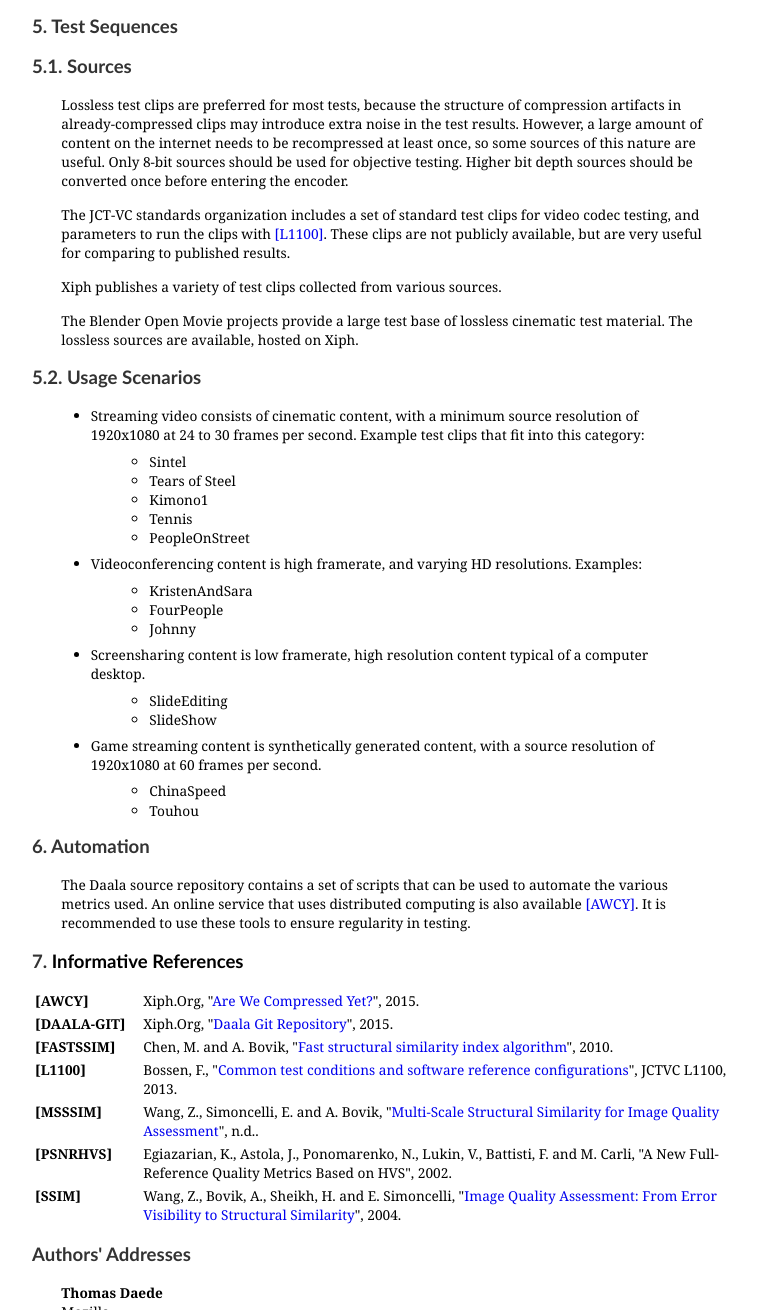
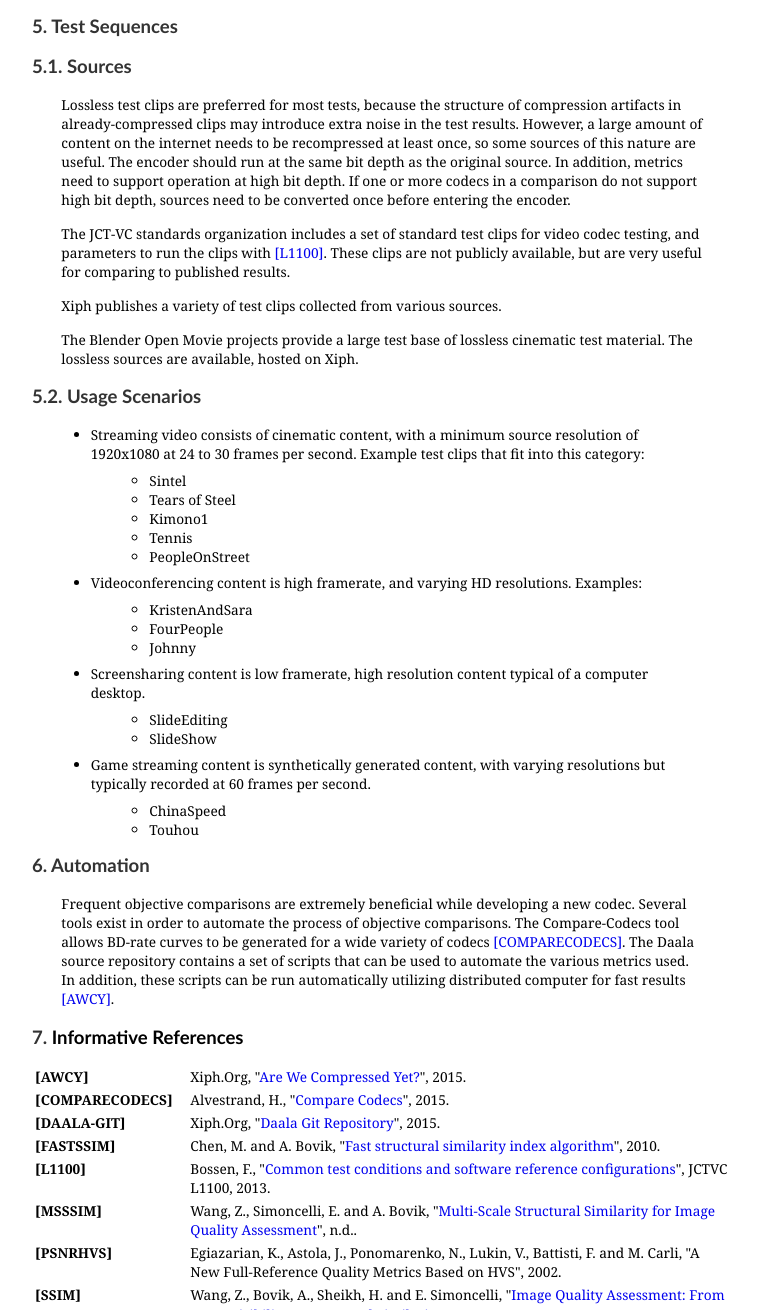
Before and after one commit to netvc/testing, a plain HTML site: page index.html in a window 1280 px wide. Shown: the part 2976-4286 px from the top of the page, without its empty margins (258-1016 px from the left). Drawn offline with Linux system fonts and the light colour scheme.

Commit message:
Script updating gh-pages.

```diff
--- a/index.html
+++ b/index.html
@@ -548,7 +548,7 @@ ul.toc a:first-child {
 <p id="rfc.section.3.1.p.4">10 * log10 ( MAX^2 / MSE )</p>
 <p id="rfc.section.3.1.p.5">which is the method used in the dump_psnr.c reference implementation.</p>
 <h1 id="rfc.section.3.2"><a href="#rfc.section.3.2">3.2.</a> <a href="#psnr-hvs-m" id="psnr-hvs-m">PSNR-HVS-M</a></h1>
-<p id="rfc.section.3.2.p.1">The PSNR-HVS metric performs a DCT transform of 8x8 blocks of the image, weights the coefficients, and then calculates the PSNR of those coefficients. Several different sets of weights have been considered. <a href="#PSNRHVS">[PSNRHVS]</a> The weights used by the dump_pnsrhvs.c tool have been found to be the best match to real MOS scores.</p>
+<p id="rfc.section.3.2.p.1">The PSNR-HVS metric performs a DCT transform of 8x8 blocks of the image, weights the coefficients, and then calculates the PSNR of those coefficients. Several different sets of weights have been considered. <a href="#PSNRHVS">[PSNRHVS]</a> The weights used by the dump_pnsrhvs.c tool in the Daala repository have been found to be the best match to real MOS scores.</p>
 <h1 id="rfc.section.3.3"><a href="#rfc.section.3.3">3.3.</a> <a href="#ssim" id="ssim">SSIM</a></h1>
 <p id="rfc.section.3.3.p.1">SSIM (Structural Similarity Image Metric) is a still image quality metric introduced in 2004 <a href="#SSIM">[SSIM]</a>. It computes a score for each individual pixel, using a window of neighboring pixels. These scores can then be averaged to produce a global score for the entire image. The original paper produces scores ranging between 0 and 1.</p>
 <p id="rfc.section.3.3.p.2">For the metric to appear more linear on BD-rate curves, the score is converted into a nonlinear decibel scale:</p>
@@ -563,7 +563,7 @@ ul.toc a:first-child {
 <p id="rfc.section.4.2.p.1">The Bjontegaard rate difference, also known as BD-rate, allows the comparison of two different codecs based on a metric. This is commonly done by fitting a curve to each set of data points on the plot of bitrate versus metric score, and then computing the difference in area between each of the curves. A cubic polynomial fit is common, but will be overconstrained with more than four samples. For higher accuracy, at least 10 samples and a linear piecewise fit should be used.</p>
 <h1 id="rfc.section.5"><a href="#rfc.section.5">5.</a> <a href="#test-sequences" id="test-sequences">Test Sequences</a></h1>
 <h1 id="rfc.section.5.1"><a href="#rfc.section.5.1">5.1.</a> <a href="#sources" id="sources">Sources</a></h1>
-<p id="rfc.section.5.1.p.1">Lossless test clips are preferred for most tests, because the structure of compression artifacts in already-compressed clips may introduce extra noise in the test results. However, a large amount of content on the internet needs to be recompressed at least once, so some sources of this nature are useful. Only 8-bit sources should be used for objective testing. Higher bit depth sources should be converted once before entering the encoder.</p>
+<p id="rfc.section.5.1.p.1">Lossless test clips are preferred for most tests, because the structure of compression artifacts in already-compressed clips may introduce extra noise in the test results. However, a large amount of content on the internet needs to be recompressed at least once, so some sources of this nature are useful. The encoder should run at the same bit depth as the original source. In addition, metrics need to support operation at high bit depth. If one or more codecs in a comparison do not support high bit depth, sources need to be converted once before entering the encoder.</p>
 <p id="rfc.section.5.1.p.2">The JCT-VC standards organization includes a set of standard test clips for video codec testing, and parameters to run the clips with <a href="#L1100">[L1100]</a>. These clips are not publicly available, but are very useful for comparing to published results.</p>
 <p id="rfc.section.5.1.p.3">Xiph publishes a variety of test clips collected from various sources.</p>
 <p id="rfc.section.5.1.p.4">The Blender Open Movie projects provide a large test base of lossless cinematic test material. The lossless sources are available, hosted on Xiph.</p>
@@ -574,10 +574,10 @@ ul.toc a:first-child {
   <li>Streaming video consists of cinematic content, with a minimum source resolution of 1920x1080 at 24 to 30 frames per second. Example test clips that fit into this category: <ul><li>Sintel</li><li>Tears of Steel</li><li>Kimono1</li><li>Tennis</li><li>PeopleOnStreet</li></ul></li>
   <li>Videoconferencing content is high framerate, and varying HD resolutions. Examples: <ul><li>KristenAndSara</li><li>FourPeople</li><li>Johnny</li></ul></li>
   <li>Screensharing content is low framerate, high resolution content typical of a computer desktop.  <ul><li>SlideEditing</li><li>SlideShow</li></ul></li>
-  <li>Game streaming content is synthetically generated content, with a source resolution of 1920x1080 at 60 frames per second.  <ul><li>ChinaSpeed</li><li>Touhou</li></ul></li>
+  <li>Game streaming content is synthetically generated content, with varying resolutions but typically recorded at 60 frames per second.  <ul><li>ChinaSpeed</li><li>Touhou</li></ul></li>
 </ul>
 <h1 id="rfc.section.6"><a href="#rfc.section.6">6.</a> <a href="#automation" id="automation">Automation</a></h1>
-<p id="rfc.section.6.p.1">The Daala source repository contains a set of scripts that can be used to automate the various metrics used. An online service that uses distributed computing is also available <a href="#AWCY">[AWCY]</a>. It is recommended to use these tools to ensure regularity in testing.</p>
+<p id="rfc.section.6.p.1">Frequent objective comparisons are extremely beneficial while developing a new codec. Several tools exist in order to automate the process of objective comparisons. The Compare-Codecs tool allows BD-rate curves to be generated for a wide variety of codecs <a href="#COMPARECODECS">[COMPARECODECS]</a>. The Daala source repository contains a set of scripts that can be used to automate the various metrics used. In addition, these scripts can be run automatically utilizing distributed computer for fast results <a href="#AWCY">[AWCY]</a>.</p>
 <h1 id="rfc.references"><a href="#rfc.references">7.</a> Informative References</h1>
 <table>
   <tbody>
@@ -586,6 +586,12 @@ ul.toc a:first-child {
         <b id="AWCY">[AWCY]</b>
       </td>
       <td class="top"><a>Xiph.Org</a>, "<a href="https://arewecompressedyet.com/">Are We Compressed Yet?</a>", 2015.</td>
+    </tr>
+    <tr>
+      <td class="reference">
+        <b id="COMPARECODECS">[COMPARECODECS]</b>
+      </td>
+      <td class="top"><a>Alvestrand, H.</a>, "<a href="http://compare-codecs.appspot.com/">Compare Codecs</a>", 2015.</td>
     </tr>
     <tr>
       <td class="reference">
```
Also changed, not shown: draft-daede-netvc-testing.txt.
